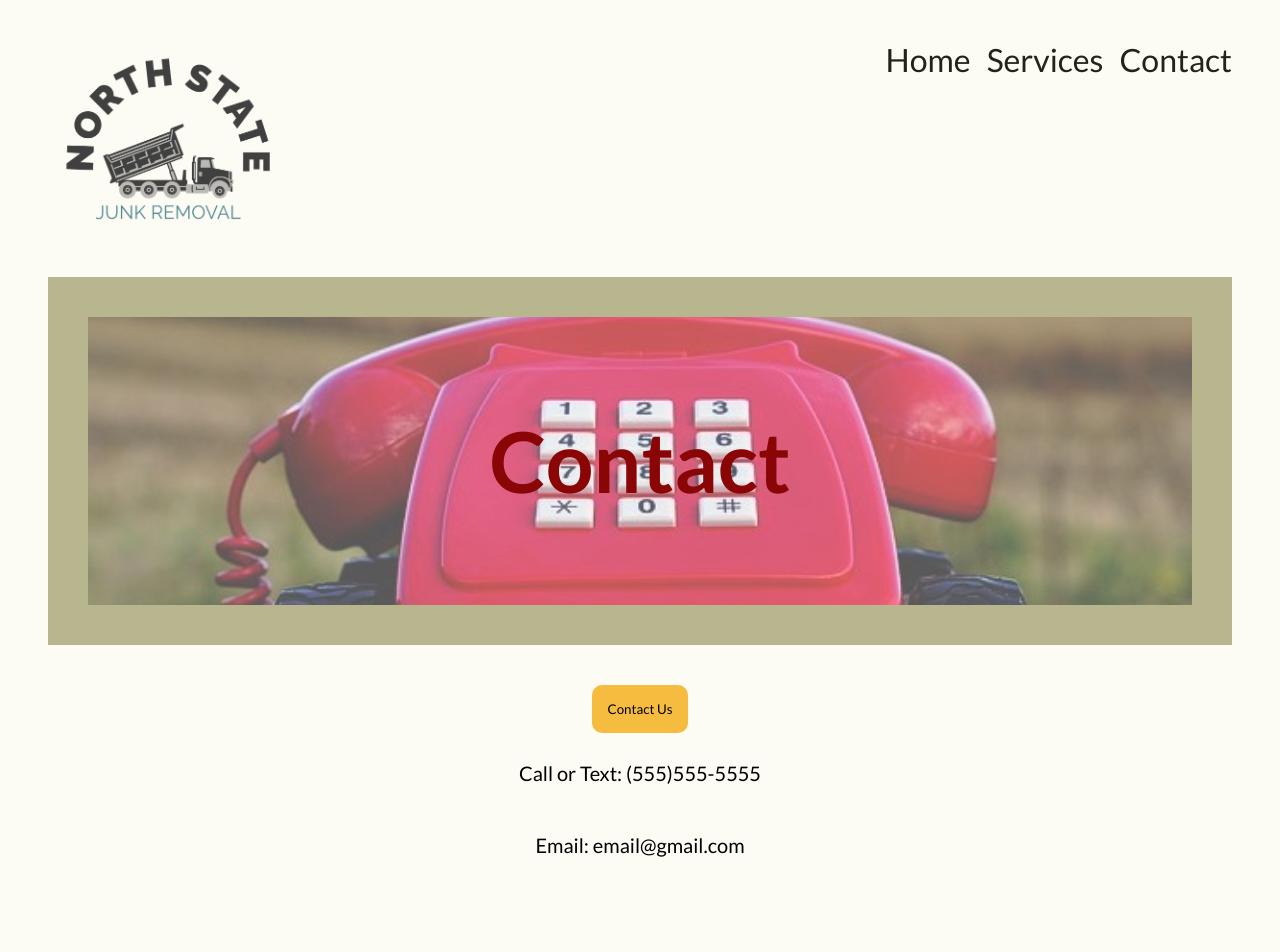
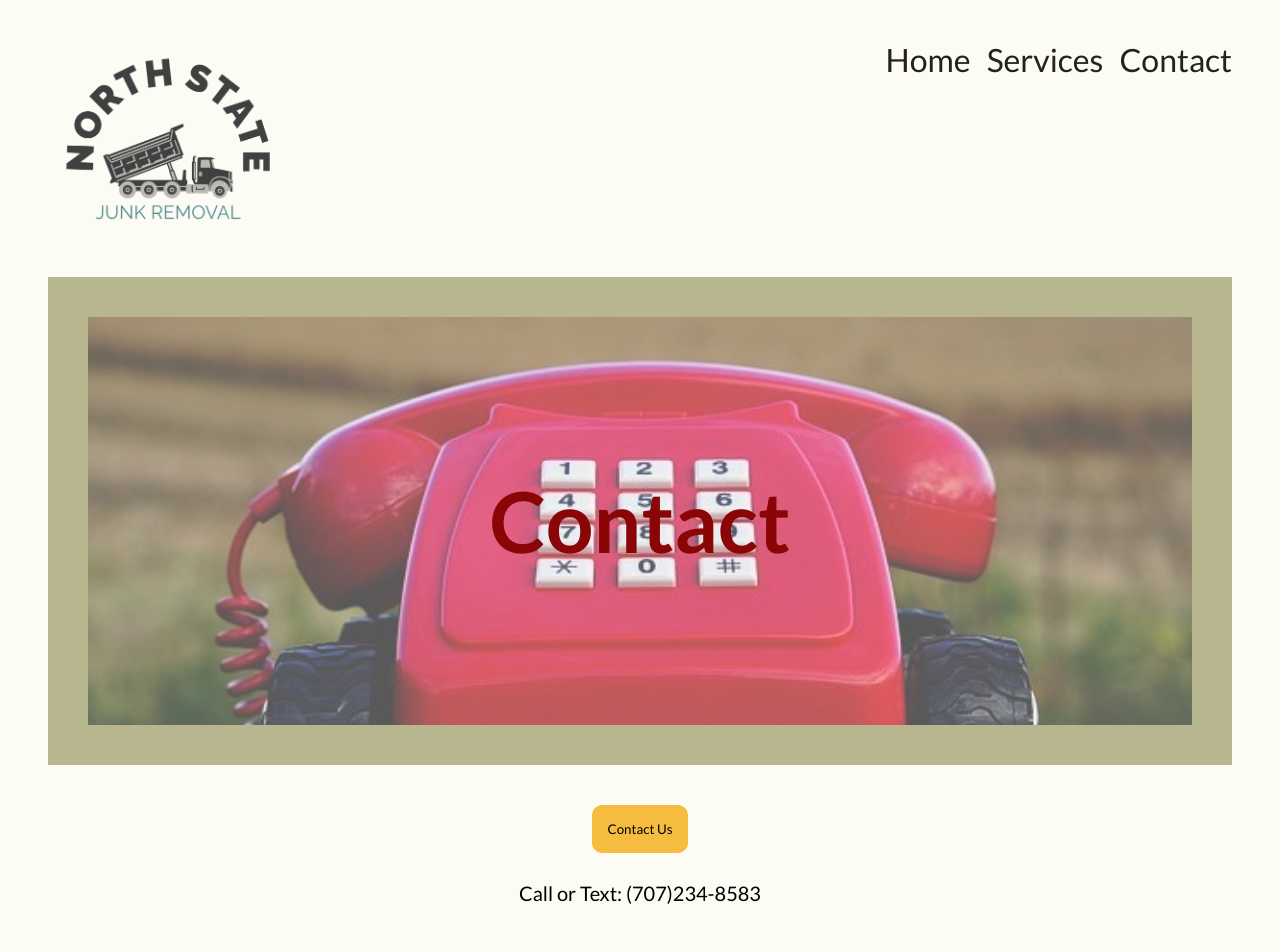
Before and after one commit to lauren-m-johnson/north_state_junk, a React (Vite) app: page /contact in a window 1280 px wide. Shown: the top 952 px of the page. Before the commit the page ends 877 px from the top, so only its background shows below. Built offline with nearby package versions, Linux system fonts and the light colour scheme.

Commit message:
update footer

```diff
--- a/src/components/Footer/Footer.jsx
+++ b/src/components/Footer/Footer.jsx
@@ -7,8 +7,8 @@ export default function Footer() {
             <Link to='/contact'>
                 <button id='footer-btn'>Contact Us</button>
             </Link>
-            <p>Call or Text: (555)555-5555</p>
-            <p>Email: email@gmail.com</p>
+            <p>Call or Text: (707)234-8583</p>
+            <p>Email: northstatejunkremoval@gmail.com</p>
         </div>
     )
 }
--- a/src/pages/Contact/Contact.css
+++ b/src/pages/Contact/Contact.css
@@ -2,7 +2,7 @@
     background-image: url('/images/contact-phone.jpg');
     background-size: cover;
     background-position: center;
-    height: 30vmin;
+    height: 45vmin;
     display: flex;
     justify-content: center;
     align-items: center;
--- a/src/pages/Services/Services.css
+++ b/src/pages/Services/Services.css
@@ -1,6 +1,6 @@
 #serv-intro {
     background-image: url('/images/junk-pile.jpg');
-    background-size: contain;
+    background-size: cover;
     background-position: center;
     height: 30vmin;
     display: flex;
```
